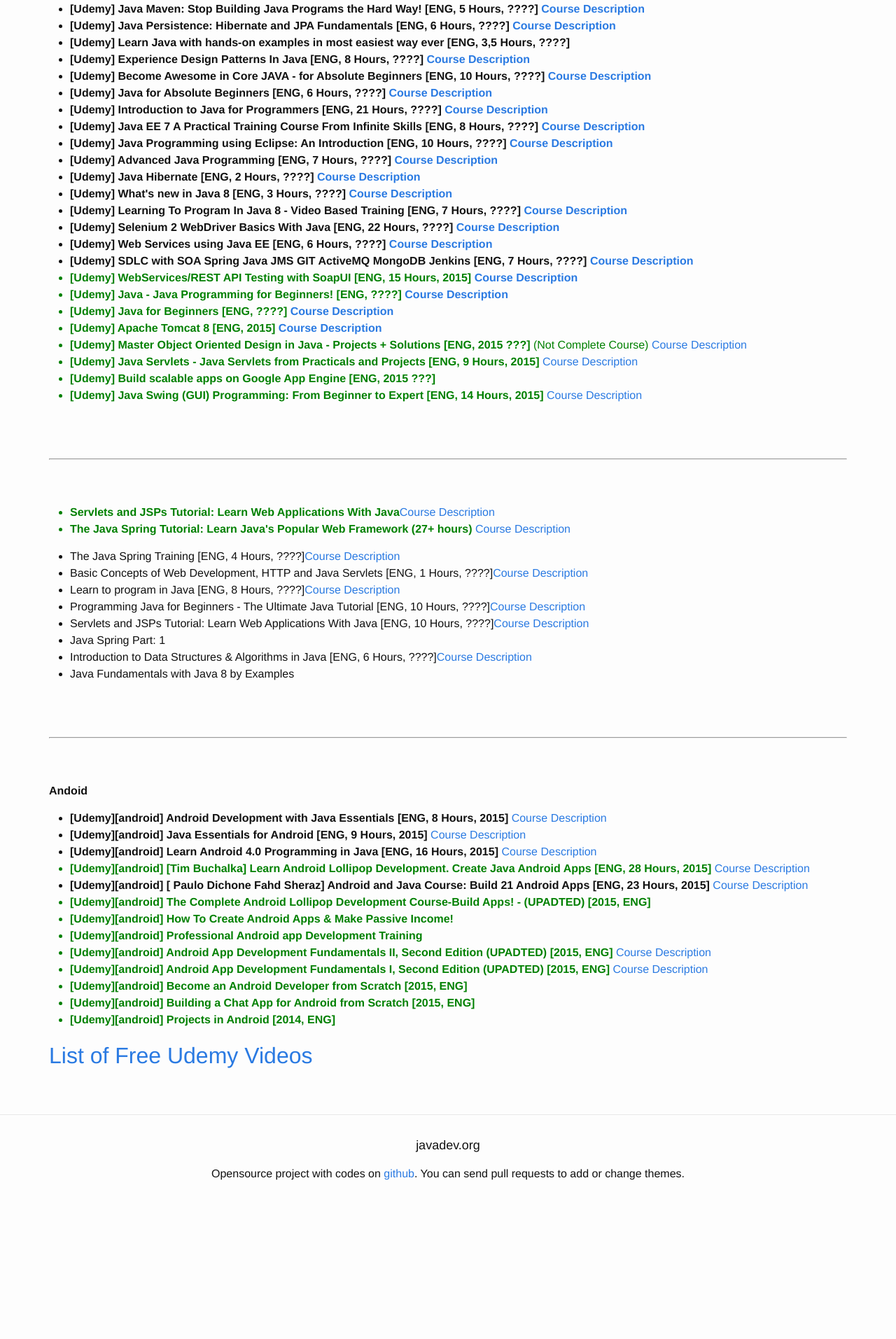
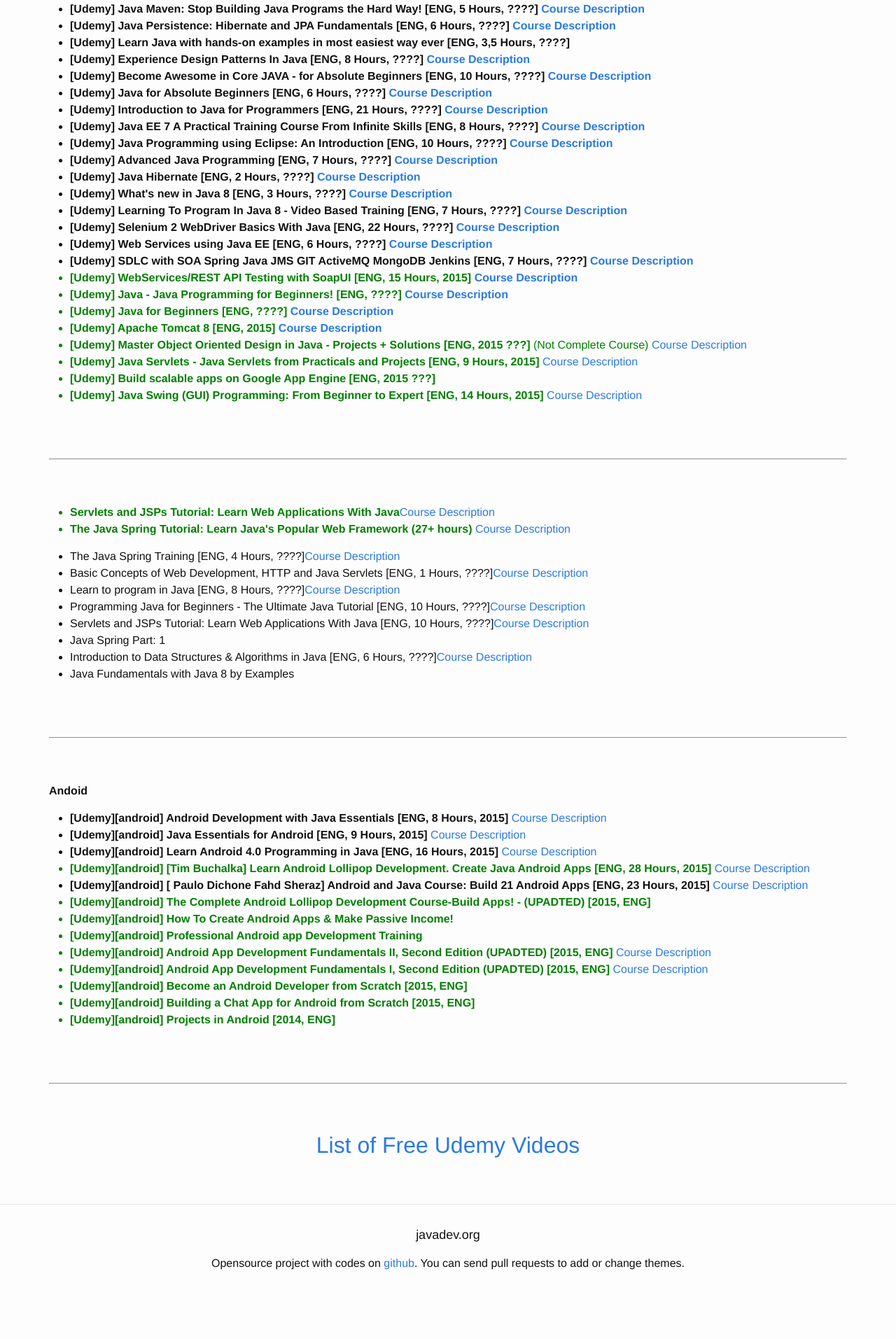
Before and after one commit to webmakaka/javadev.org, a Jekyll site: the page built from website/library/collections/video/paid/udemy.md, in a window 1280 px wide. Shown: the part 697-2610 px from the top of the page at 70% size. Built offline with Jekyll 4.4.1, drawn with Linux system fonts in a browser that asks for light colours; before the commit the page ends 2482 px from its top, so only the background shows below that; grey boxes are pictures that could not be loaded.

Commit message:
Update udemy.md

```diff
--- a/website/library/collections/video/paid/udemy.md
+++ b/website/library/collections/video/paid/udemy.md
@@ -115,6 +115,10 @@
 <li style="color:green"><strong>[Udemy][android] Projects in Android [2014, ENG]</strong></li>
 </ul>
 
+<br/><br/>
+<hr/>
+<br/><br/>
 
-
-<h2><a href="http://javadev.org/library/udemy/java/free/">List of Free Udemy Videos</a></h2>
+<div align="center">
+     <h2><a href="http://javadev.org/library/udemy/java/free/">List of Free Udemy Videos</a></h2>
+</div>
```
